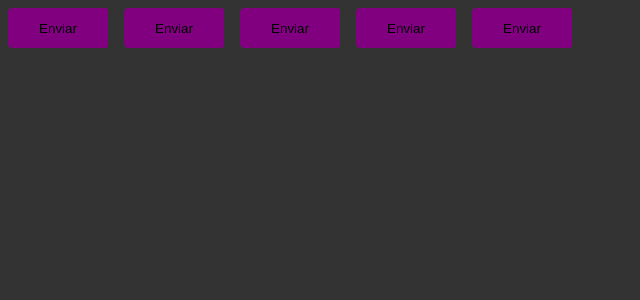
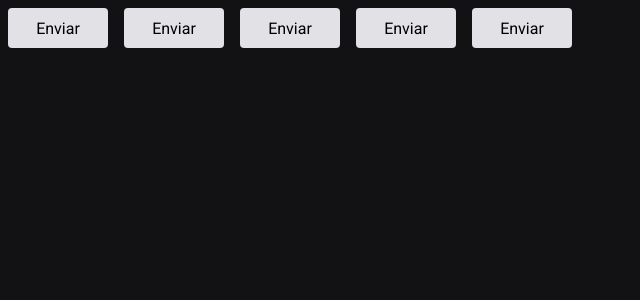
Before and after one commit to DevRafaelCena/ignite-timer, a React (Vite) app: page / in a window 1280 px wide. Shown: the top 300 px of the page, without its empty margins (0-640 px from the left). Built offline with nearby package versions, Linux system fonts and the light colour scheme.

Commit message:
iniciando estilos do projeto

```diff
--- a/index.html
+++ b/index.html
@@ -2,8 +2,13 @@
 <html lang="en">
   <head>
     <meta charset="UTF-8" />
+    <link rel="preconnect" href="https://fonts.googleapis.com" />
+    <link rel="preconnect" href="https://fonts.gstatic.com" crossorigin />
     <link rel="icon" type="image/svg+xml" href="/vite.svg" />
     <meta name="viewport" content="width=device-width, initial-scale=1.0" />
+    <link href="https://fonts.googleapis.com/css2?family=Roboto+Mono:wght@700&family=Roboto:wght@400;700&display=swap" rel="stylesheet" />
+
+
     <title>Ignite Timer</title>
   </head>
   <body>
--- a/src/components/Button.styles.ts
+++ b/src/components/Button.styles.ts
@@ -19,7 +19,7 @@
   border-radius: 4px;
   border: 0;
   margin: 8px;
-  background-color: ${props => props.theme.primary};
+  background-color: ${props => props.theme["gray-100"]};
 
   /* ${props => {
     return css`
--- a/src/styles/global.ts
+++ b/src/styles/global.ts
@@ -7,9 +7,20 @@
         box-sizing: border-box;
     }
 
+    :focus {
+        outline: none;
+        box-shadow: 0 0 0 2px ${props => props.theme['green-500']};
+    }
+
     body{
-        background: #333;
-        color: #fff;
+        background: ${props => props.theme['gray-900']};
+        color: ${props => props.theme['gray-300']};
+    }
+
+    body, input, textarea, button {
+        font-family: 'Roboto', sans-serif;
+        font-weight: 400;
+        font-size: 1rem;
     }
 
 
--- a/src/styles/themes/default.ts
+++ b/src/styles/themes/default.ts
@@ -1,7 +1,22 @@
 
 
 export const defaultTheme = {
-    white: 'white',
-    primary : 'purple',
-    secondary: 'orange'
+    white: '#FFF',
+    'gray-100': '#E1E1E6',
+    'gray-300': '#C4C4CC',
+    'gray-400': '#8D8D99',
+    'gray-500': '#7C7C8A',
+    'gray-600': '#323238',
+    'gray-700': '#29292E',
+    'gray-800': '#202024',
+    'gray-900': '#121214',
+
+    'green-300': '#00B37E',
+    'green-500': '#00875F',
+    'green-700': '#015F43',
+
+    'red-500': '#AB222E',
+    'red-700': '#7A1921',
+
+    'yellow-500': '#FBA94C',
 }
```
